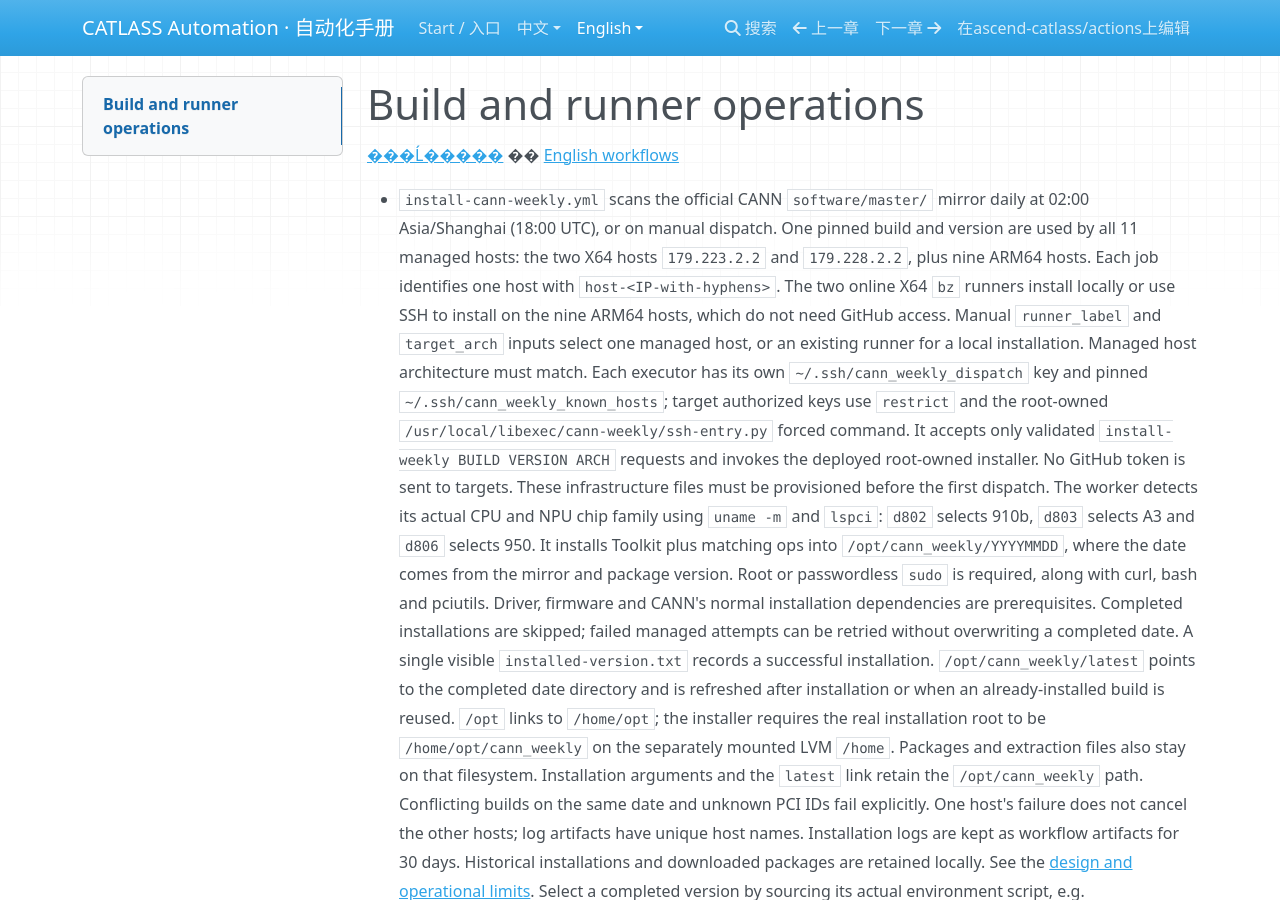
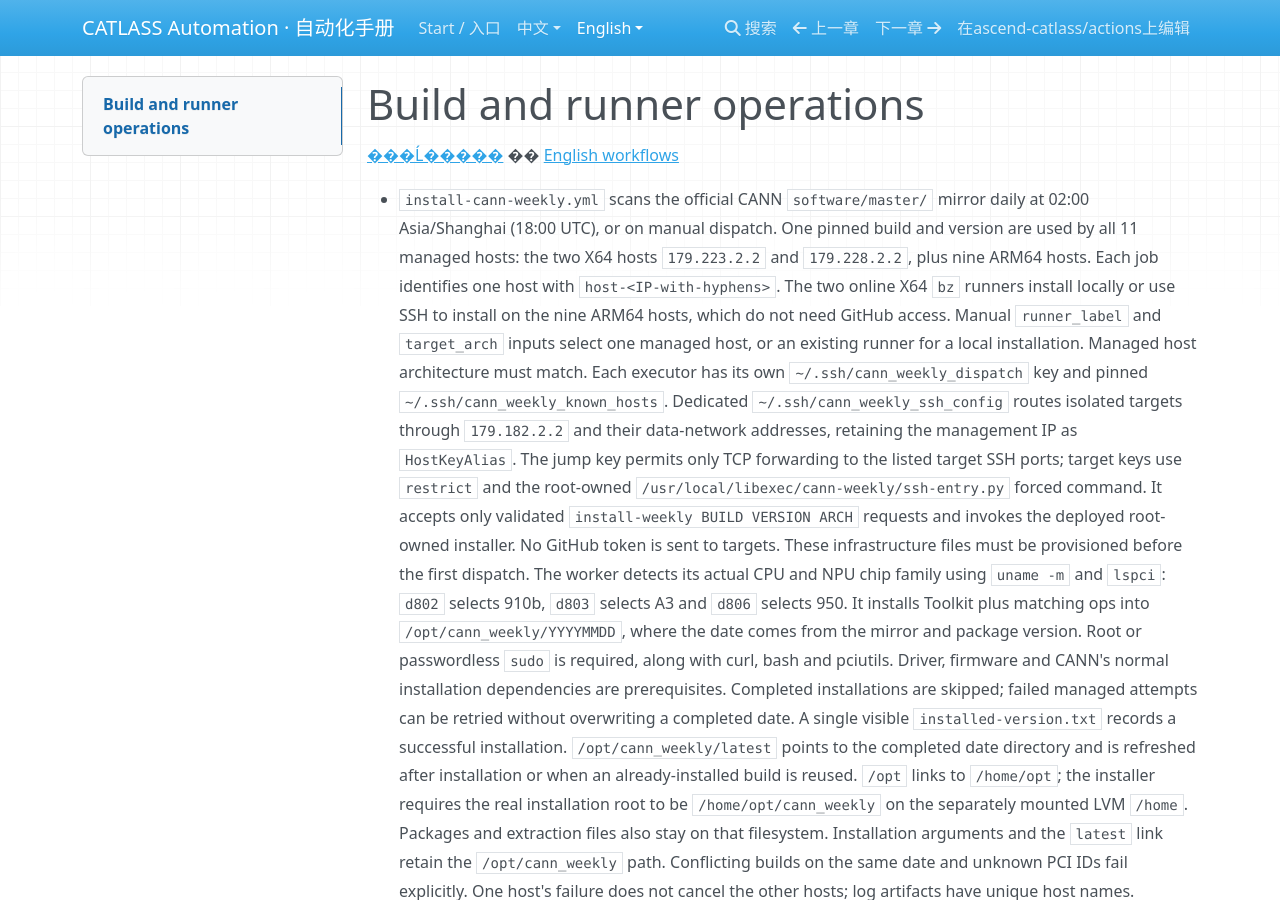
Before and after one commit to ascend-catlass/actions, an MkDocs documentation site: the page built from docs/en/operations.md, in a window 1280 px wide and 900 px high. Built offline with MkDocs 1.6.1, drawn with Linux system fonts in a browser that asks for light colours; nearby versions of some CDN libraries.

Commit message:
fix: route isolated weekly CANN hosts through the data network

```diff
--- a/docs/en/operations.md
+++ b/docs/en/operations.md
@@ -11,7 +11,10 @@
   Manual `runner_label` and `target_arch` inputs select one managed host, or
   an existing runner for a local installation. Managed host architecture must match.
   Each executor has its own `~/.ssh/cann_weekly_dispatch` key and pinned
-  `~/.ssh/cann_weekly_known_hosts`; target authorized keys use `restrict` and
+  `~/.ssh/cann_weekly_known_hosts`. Dedicated `~/.ssh/cann_weekly_ssh_config`
+  routes isolated targets through `179.182.2.2` and their data-network addresses,
+  retaining the management IP as `HostKeyAlias`. The jump key permits only
+  TCP forwarding to the listed target SSH ports; target keys use `restrict` and
   the root-owned `/usr/local/libexec/cann-weekly/ssh-entry.py` forced command.
   It accepts only validated `install-weekly BUILD VERSION ARCH` requests and
   invokes the deployed root-owned installer. No GitHub token is sent to targets.
```
Also changed, not shown: docs/zh/workflows.md (+1 -1 lines), 2 other files.
